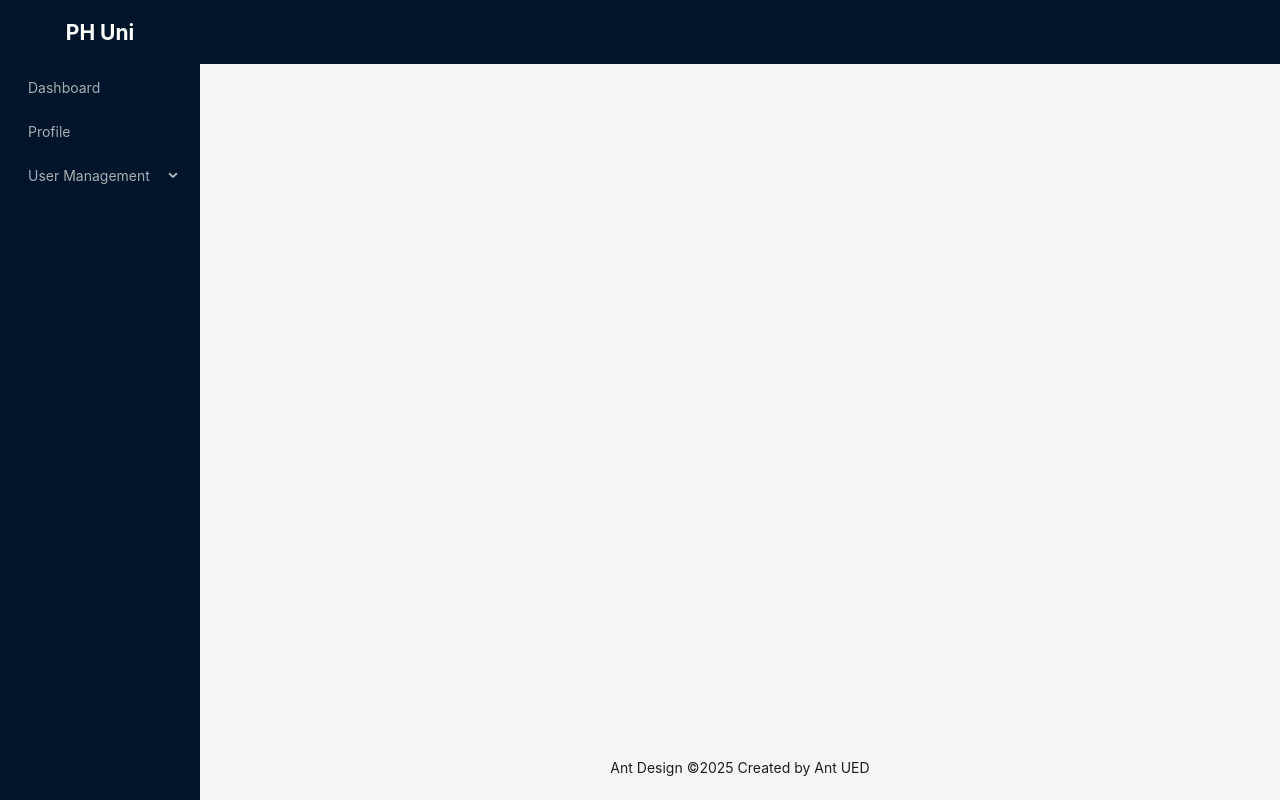
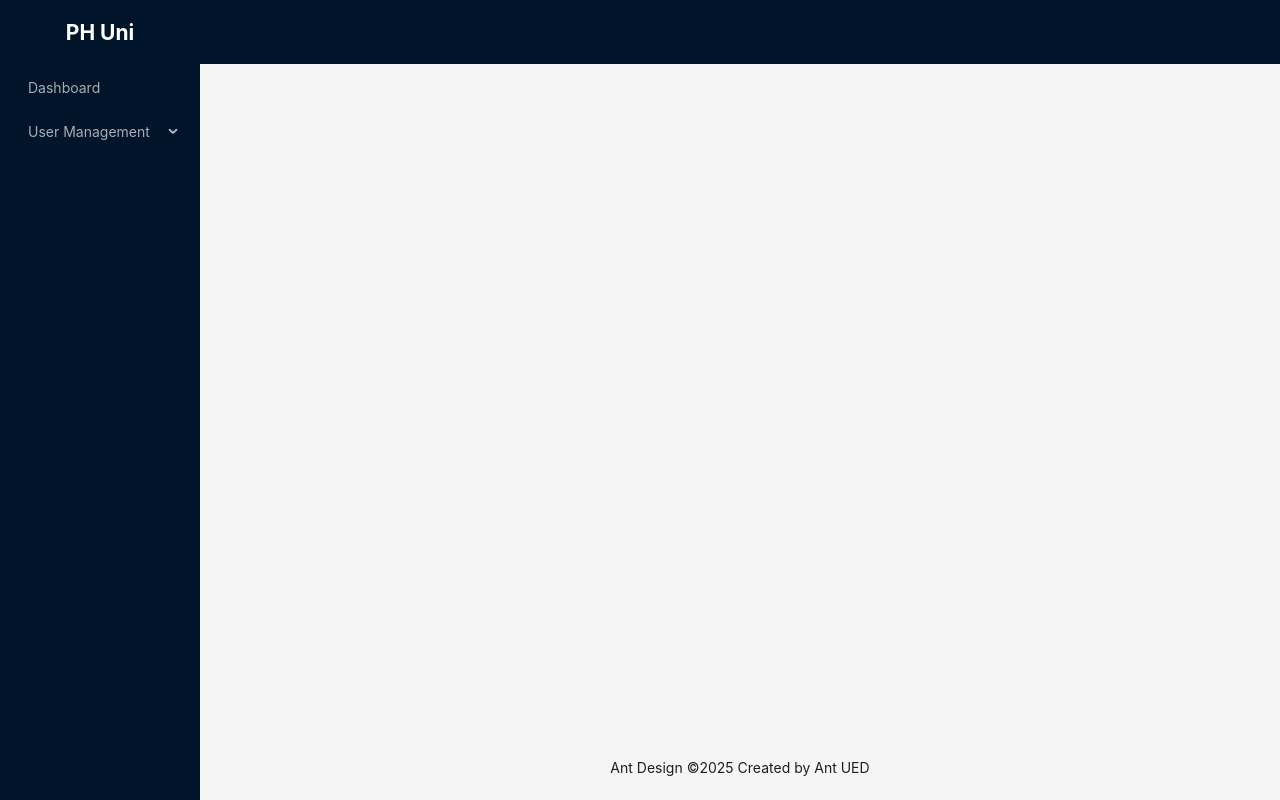
Before and after one commit to pranta-deba/pd-university-management-client, a React (Vite) app: page / in a window 1280 px wide. Built offline with nearby package versions, Linux system fonts and the light colour scheme.

Commit message:
[Router]: ---> [Admin]: ---> centralised array for routes and sidebar items.

```diff
--- a/src/components/layout/MainLayOut.tsx
+++ b/src/components/layout/MainLayOut.tsx
@@ -1,27 +1,27 @@
 import { Layout, Menu, MenuProps } from "antd";
-import { Outlet } from "react-router-dom";
+import { NavLink, Outlet } from "react-router-dom";
 const { Header, Content, Footer, Sider } = Layout;
 
 const items: MenuProps["items"] = [
   {
-    key: "1",
-    label: "Dashboard",
-  },
-  {
-    key: "2",
-    label: "Profile",
+    key: "Dashboard",
+    label: <NavLink to={"/admin/dashboard"}>Dashboard</NavLink>,
   },
   {
     key: "3",
     label: "User Management",
     children: [
       {
-        key: "3-1",
-        label: "Create Admin",
+        key: "Create Admin",
+        label: <NavLink to={"/admin/create-student"}>Create Admin</NavLink>,
       },
       {
-        key: "3-2",
-        label: "Create Student",
+        key: "Create Faculty",
+        label: <NavLink to={"/admin/create-faculty"}>Create Faculty</NavLink>,
+      },
+      {
+        key: "Create Student",
+        label: <NavLink to={"/admin/create-student"}>Create Student</NavLink>,
       },
     ],
   },
--- /dev/null
+++ b/src/pages/admin/CreateAdmin.tsx
@@ -0,0 +1,9 @@
+const CreateAdmin = () => {
+    return (
+        <div>
+            <h1>CreateAdmin</h1>
+        </div>
+    );
+};
+
+export default CreateAdmin;
--- /dev/null
+++ b/src/pages/admin/CreateFaculty.tsx
@@ -0,0 +1,9 @@
+const CreateFaculty = () => {
+    return (
+        <div>
+            <h1>CreateFaculty</h1>
+        </div>
+    );
+};
+
+export default CreateFaculty;
--- a/src/routes/Routes.tsx
+++ b/src/routes/Routes.tsx
@@ -1,44 +1,28 @@
 import { createBrowserRouter } from "react-router-dom";
 import App from "../App";
-import About from "../pages/About";
-import Contact from "../pages/Contact";
 import Register from "../pages/Register";
 import Login from "../pages/Login";
-import AdminDashboard from "../pages/admin/AdminDashboard";
-import CreateStudent from "../pages/admin/CreateStudent";
+import { adminPaths } from "./admin.routes";
 
 const Router = createBrowserRouter([
   {
     path: "/",
     element: <App />,
-    children: [
-      {
-        path: "about",
-        element: <About />,
-      },
-      {
-        path: "contact",
-        element: <Contact />,
-      },
-    ],
   },
   {
     path: "/admin",
     element: <App />,
-    children: [
-      {
-        index: true,
-        element: <AdminDashboard />,
-      },
-      {
-        path: "dashboard",
-        element: <AdminDashboard />,
-      },
-      {
-        path: "create-student",
-        element: <CreateStudent />,
-      },
-    ],
+    children: adminPaths,
+  },
+  {
+    path: "/faculty",
+    element: <App />,
+    children: adminPaths,
+  },
+  {
+    path: "/student",
+    element: <App />,
+    children: adminPaths,
   },
   {
     path: "/register",
--- /dev/null
+++ b/src/routes/admin.routes.tsx
@@ -0,0 +1,55 @@
+import AdminDashboard from "../pages/admin/AdminDashboard";
+import CreateStudent from "../pages/admin/CreateStudent";
+import CreateFaculty from "../pages/admin/CreateFaculty";
+import CreateAdmin from "../pages/admin/CreateAdmin";
+
+const adminPath2 = [
+  {
+    name: "Dashboard",
+    path: "/admin/dashboard",
+    element: <AdminDashboard />,
+  },
+  {
+    name: "User Management",
+    children: [
+      {
+        name: "Create Student",
+        path: "/admin/create-student",
+        element: <CreateStudent />,
+      },
+      {
+        name: "Create Faculty",
+        path: "/admin/create-faculty",
+        element: <CreateFaculty />,
+      },
+      {
+        name: "Create Admin",
+        path: "/admin/create-admin",
+        element: <CreateAdmin />,
+      },
+    ],
+  },
+];
+
+export const adminPaths = [
+  {
+    index: true,
+    element: <AdminDashboard />,
+  },
+  {
+    path: "dashboard",
+    element: <AdminDashboard />,
+  },
+  {
+    path: "create-student",
+    element: <CreateStudent />,
+  },
+  {
+    path: "create-faculty",
+    element: <CreateFaculty />,
+  },
+  {
+    path: "create-admin",
+    element: <CreateAdmin />,
+  },
+];
```
